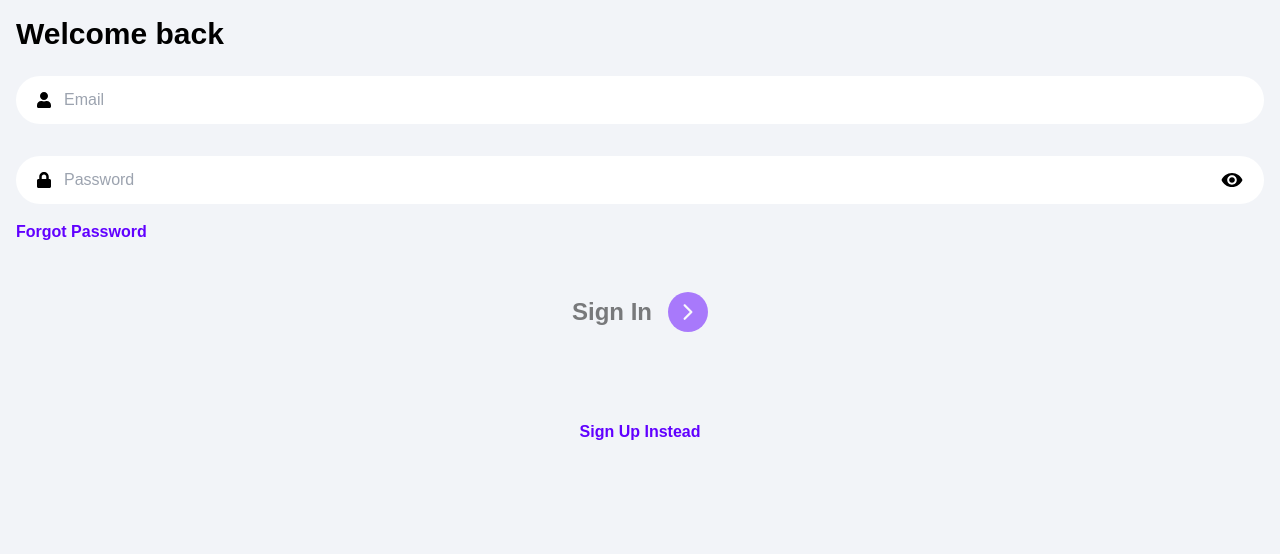
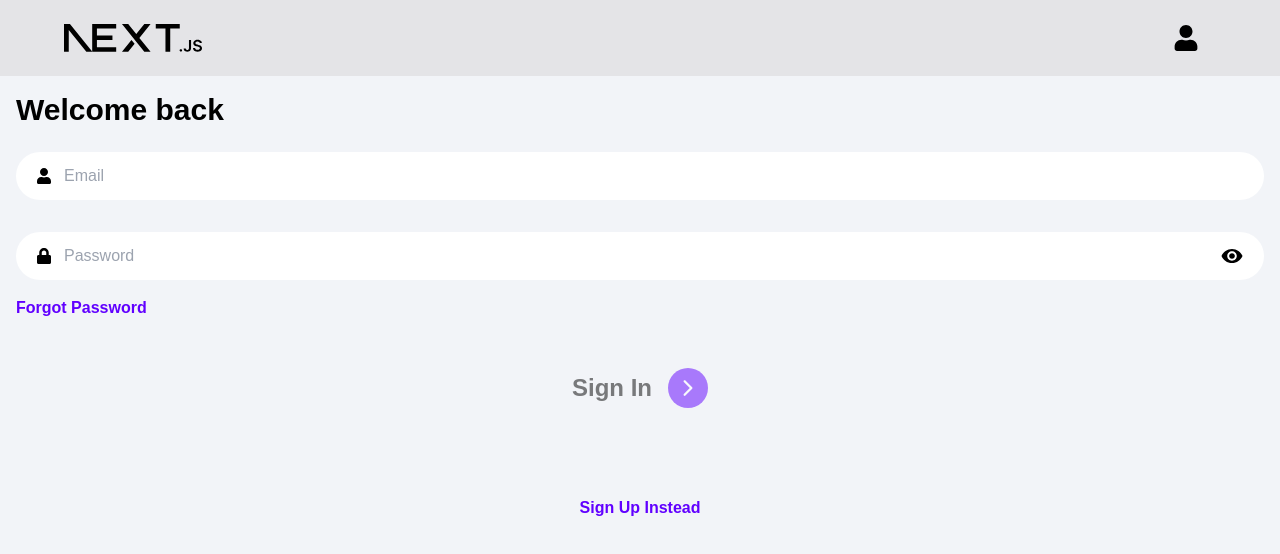
Before and after one commit to BRicsi99/react-apple-webshop, a Next.js app: page /signin in a window 1280 px wide. Shown: the top 554 px of the page. Built offline with nearby package versions, Linux system fonts and the light colour scheme; no server answers.

Commit message:
Clear up code & Navigation

```diff
--- a/components/NavBar.tsx
+++ b/components/NavBar.tsx
@@ -1,14 +1,28 @@
+import { useAuth } from '@/context/AuthContext';
+import { useRouter } from 'next/router';
 import React from 'react';
 import { FaUser } from 'react-icons/fa';
 
 const NavBar = () => {
+  const router = useRouter();
+  const { user } = useAuth();
+
+  const loginDirecter = () => {
+    if (user.uid) {
+      router.push('/profile');
+    } else {
+      router.push('/signin');
+    }
+
+  }
+
   return (
-    <nav className='w-full fixed z-40 flex bg-zinc-200'>
+    <nav className='w-full z-40 flex bg-zinc-200'>
       <div className='px-4 md:px-16 py-6 items-center transition duration-500 w-11/12'>
-        <img className='h-4 lg:h-7 ' src='/next.svg' alt='Logo' />
+        <img className='h-4 lg:h-7 cursor-pointer' src='/next.svg' alt='Logo' onClick={() => router.push('/')}/>
       </div>
       <div className='items-center cursor-pointer w-1/12 my-auto justify-end'>
-        <FaUser size={26} className={`text-black transition`} />
+        <FaUser size={26} className={`text-black transition`} onClick={loginDirecter}/>
       </div>
     </nav>
   );
--- a/pages/_app.tsx
+++ b/pages/_app.tsx
@@ -1,3 +1,4 @@
+import NavBar from '@/components/NavBar';
 import { AuthContextProvider } from '@/context/AuthContext';
 import '@/styles/globals.css';
 import { AppProps } from 'next/app';
@@ -13,6 +14,7 @@ function MyApp({ Component, pageProps }: AppProps) {
         <meta name='viewport' content='initial-scale=1.0, width=device-width' />
       </Head>
       <AuthContextProvider>
+        <NavBar />
         <Component {...pageProps} />
       </AuthContextProvider>
       <ToastContainer />
--- a/pages/index.tsx
+++ b/pages/index.tsx
@@ -9,8 +9,7 @@ export default function Home() {
 
   return (
     <>
-      <NavBar />
-      <div className='container flex items-center p-4 mx-auto min-h-screen justify-center'>
+      <div className='container flex items-center p-4 mx-auto justify-center'>
         <main>
           <h1 className='font-mono text-xl code'>
             Welcome to <span className='text-purple-700'>Nextjs</span>,{' '}
--- a/pages/profile.tsx
+++ b/pages/profile.tsx
@@ -1,13 +1,13 @@
 import React from 'react';
-import { getAuth } from 'firebase/auth';
 import { useRouter } from 'next/router';
+import { useAuth } from '@/context/AuthContext';
 
 const profile = () => {
-  const auth = getAuth();
   const router = useRouter();
+  const { logOut } = useAuth();
 
-  const onLogOut = () => {
-    auth.signOut();
+  const onLogOut = async () => {
+    await logOut();
     router.push('/');
   };
 
--- a/pages/signin.tsx
+++ b/pages/signin.tsx
@@ -2,7 +2,6 @@ import { useState } from 'react';
 import { toast } from 'react-toastify';
 import { useRouter } from 'next/router';
 import Link from 'next/link';
-import { getAuth, signInWithEmailAndPassword } from 'firebase/auth';
 // import OAuth from "../components/OAuth";
 import { IoIosArrowForward, IoMdEye } from 'react-icons/io';
 import { FaLock, FaUser } from 'react-icons/fa';
--- a/pages/signup.tsx
+++ b/pages/signup.tsx
@@ -4,7 +4,7 @@ import { useRouter } from 'next/router';
 import Link from 'next/link';
 import { setDoc, doc, serverTimestamp, Timestamp } from 'firebase/firestore';
 import { db } from '../firebase.config';
-import { getAuth, createUserWithEmailAndPassword, updateProfile } from 'firebase/auth';
+import { getAuth, updateProfile } from 'firebase/auth';
 // import OAuth from "../components/OAuth";
 import { IoIosArrowForward, IoMdEye } from 'react-icons/io';
 import { FaLock, FaUser } from 'react-icons/fa';
@@ -42,7 +42,8 @@ function SignUp() {
     try {
       const auth = getAuth();
       const userCredential = await signUp(allData.email, allData.password);
-      console.log(userCredential);
+
+      // TODO: Add this to AuthContext
       const user = userCredential.user;
 
       updateProfile(auth.currentUser!, {
```
Also changed, not shown: context/AuthContext.tsx (+4 -15 lines).
